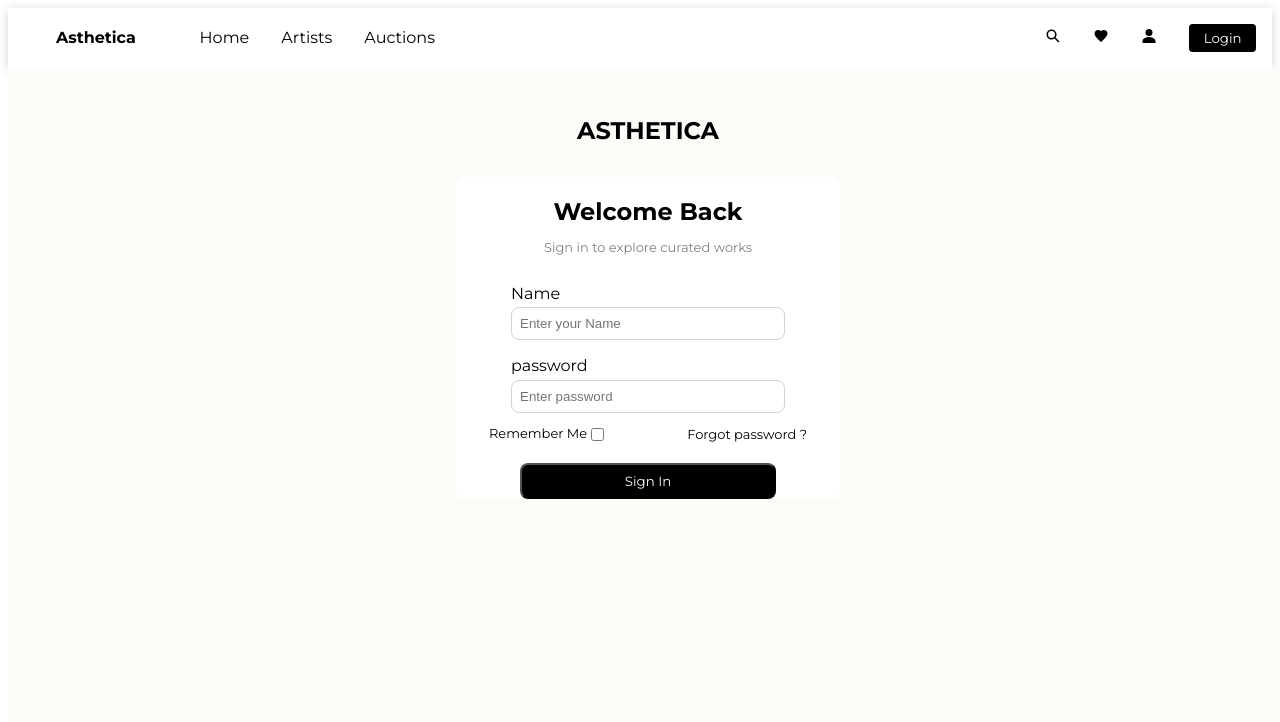
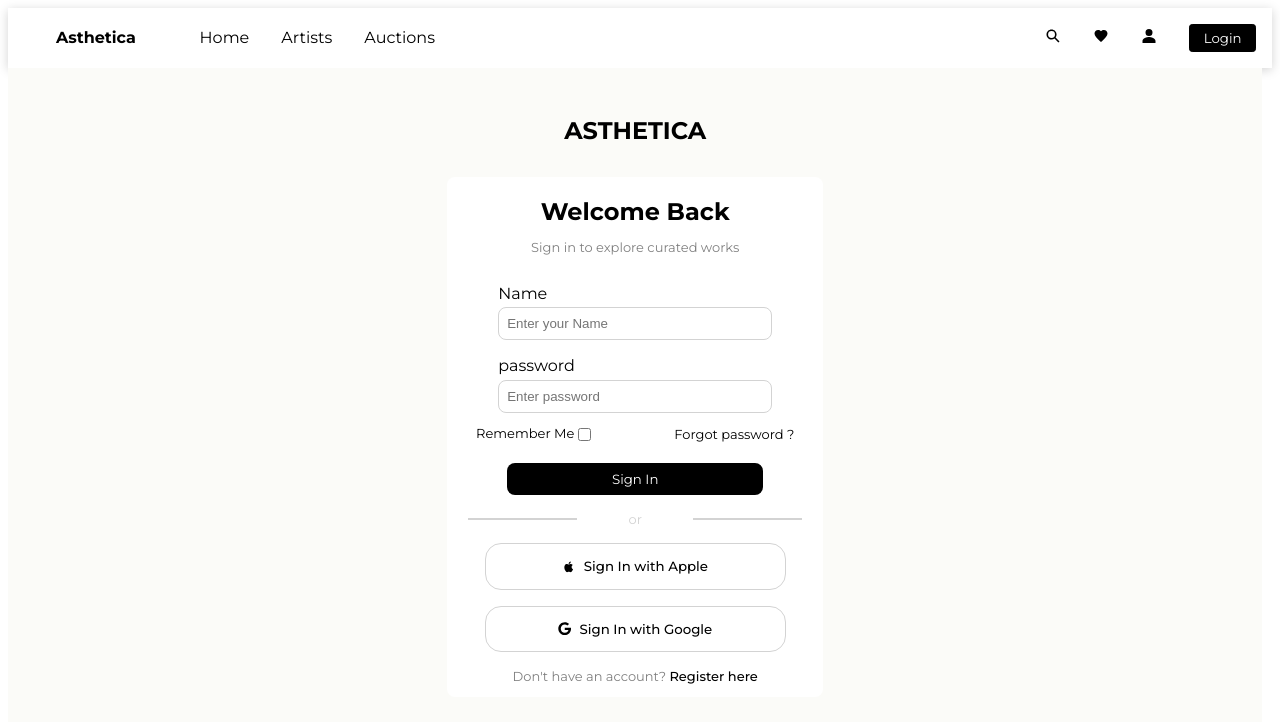
Before and after one commit to phanee27/CI-CD_SDP_Asthetica, a React (Vite) app in the folder asthetica/: page /login in a window 1280 px wide. Shown: the top 722 px of the page. Built offline with nearby package versions, Linux system fonts and the light colour scheme.

Commit message:
Login Completed

```diff
--- a/asthetica/src/underdev/Login.jsx
+++ b/asthetica/src/underdev/Login.jsx
@@ -1,7 +1,7 @@
 import React from 'react';
 import './styles/Login.css'
 import { DiApple } from "react-icons/di";
-
+import { FaGoogle } from "react-icons/fa";
 
 const Login = () => {
     return (
@@ -30,12 +30,23 @@ const Login = () => {
                         <button>Sign In</button>
                     </div>
                     <div className="ggl-fcbk-sign">
-                        <div>
-
+                        <div className='login-divider'>
+                            <span>or</span>
                         </div>
-                        <div>
-
+                        <div className='login-opts'>
+                            <button>
+                                <DiApple/>
+                                <p>Sign In with Apple</p>
+                            </button>
                         </div>
+                        <div className='login-opts'>
+                            <button>
+                                <FaGoogle/>
+                                <p>Sign In with Google</p>
+                            </button>
+                        </div>
+                        {/*Add corresponsind links in this page*/}
+                        <p className='login-register'>Don't have an account? <span>Register here</span></p>
                     </div>
                 </div>
 
--- a/asthetica/src/underdev/styles/Login.css
+++ b/asthetica/src/underdev/styles/Login.css
@@ -3,7 +3,7 @@
 .login{
     background-color: rgb(251, 251, 248);
     height: 100vh;
-    width: 100vw;
+    width: 98vw;
     display: flex;
     flex-direction: column;
     align-items: center;
@@ -68,6 +68,7 @@
 .login-page-btn button{
     background-color: black;
     color: white;
+    border: none;
     margin-top: 0.5rem;
     padding: 0.5rem;
     width: 20vw;
@@ -80,3 +81,54 @@
 .login-page-btn:hover{
     opacity: 0.8;
 }
+
+.login-divider span{
+    color: lightgray;
+    font-size: small;
+    padding: 0 3rem;
+}
+
+.login-divider{
+    margin-top: 1rem;
+    display: grid;
+    grid-template-columns: repeat(3, 1fr);
+    align-items: center;
+    column-gap: 0.2rem;
+}
+
+.login-divider::after, .login-divider::before{
+    display: block;
+    background-color: lightgray;
+    content: "";
+    height: 2px;
+}
+
+.login-opts button{
+    border: 1px solid lightgray;
+    font-family: Montserrat, sans-serif;
+    font-weight: 500;
+    cursor: pointer;
+    display: flex;
+    width: 90%;
+    justify-content: center;
+    align-items: center;
+    gap: 0.5rem;
+    background-color: white;
+    border-radius: 1rem;
+}
+.login-opts{
+    display: flex;
+    justify-content: center;
+    margin-top: 1rem;
+}
+
+.login-register{
+    font-size: small;
+    color: gray;
+    margin-top: 1rem;
+}
+
+.login-register span{
+    color: black;
+    font-weight: 500;
+}
```
